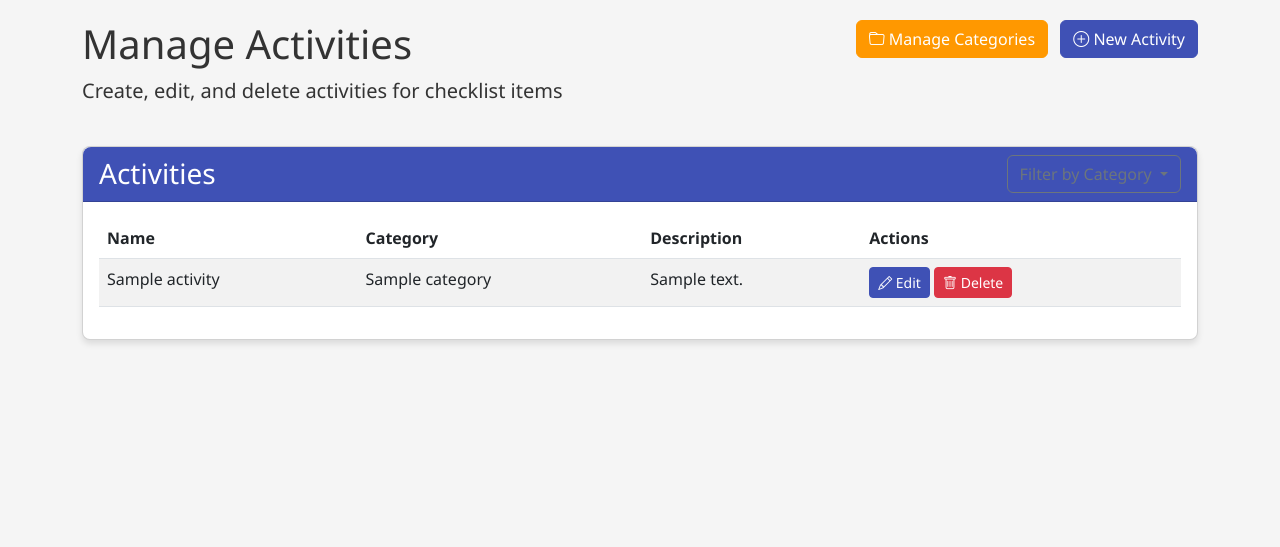
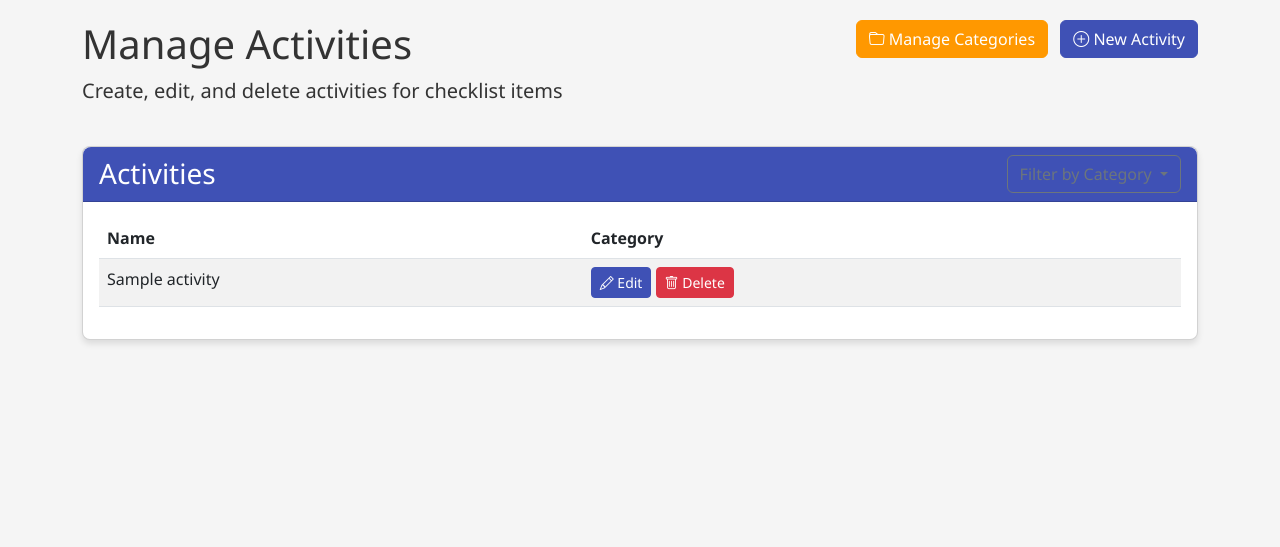
Before and after one commit to perisri101/AwaazTimetable, a Python web app: template app/templates/manage_activities.html in a window 1280 px wide. Shown: the part 56-603 px from the top of the page. Run offline with Jinja, Linux system fonts and the light colour scheme; the template is opened without the code that fills it: most values are stand-ins (such as "Sample title", 1, 10 or a date in 2020).

Commit message:
removed activity columns for now

```diff
--- a/app/templates/manage_activities.html
+++ b/app/templates/manage_activities.html
@@ -43,8 +43,7 @@
                     <tr>
                         <th>Name</th>
                         <th>Category</th>
-                        <th>Description</th>
-                        <th>Actions</th>
+
                     </tr>
                 </thead>
                 <tbody id="activities-table-body">
@@ -52,15 +51,7 @@
                         {% for activity in activities %}
                         <tr data-category-id="{{ activity.category_id }}">
                             <td>{{ activity.name }}</td>
-                            <td>
-                                {% set category_matches = categories|selectattr('id', 'eq', activity.category_id)|list %}
-                                {% if category_matches %}
-                                    {{ category_matches[0].name }}
-                                {% else %}
-                                    <span class="text-muted">Unknown Category</span>
-                                {% endif %}
-                            </td>
-                            <td>{{ activity.description }}</td>
+
                             <td>
                                 <button type="button" class="btn btn-sm btn-primary edit-activity-btn"
                                         data-bs-toggle="modal" data-bs-target="#editActivityModal"
```
